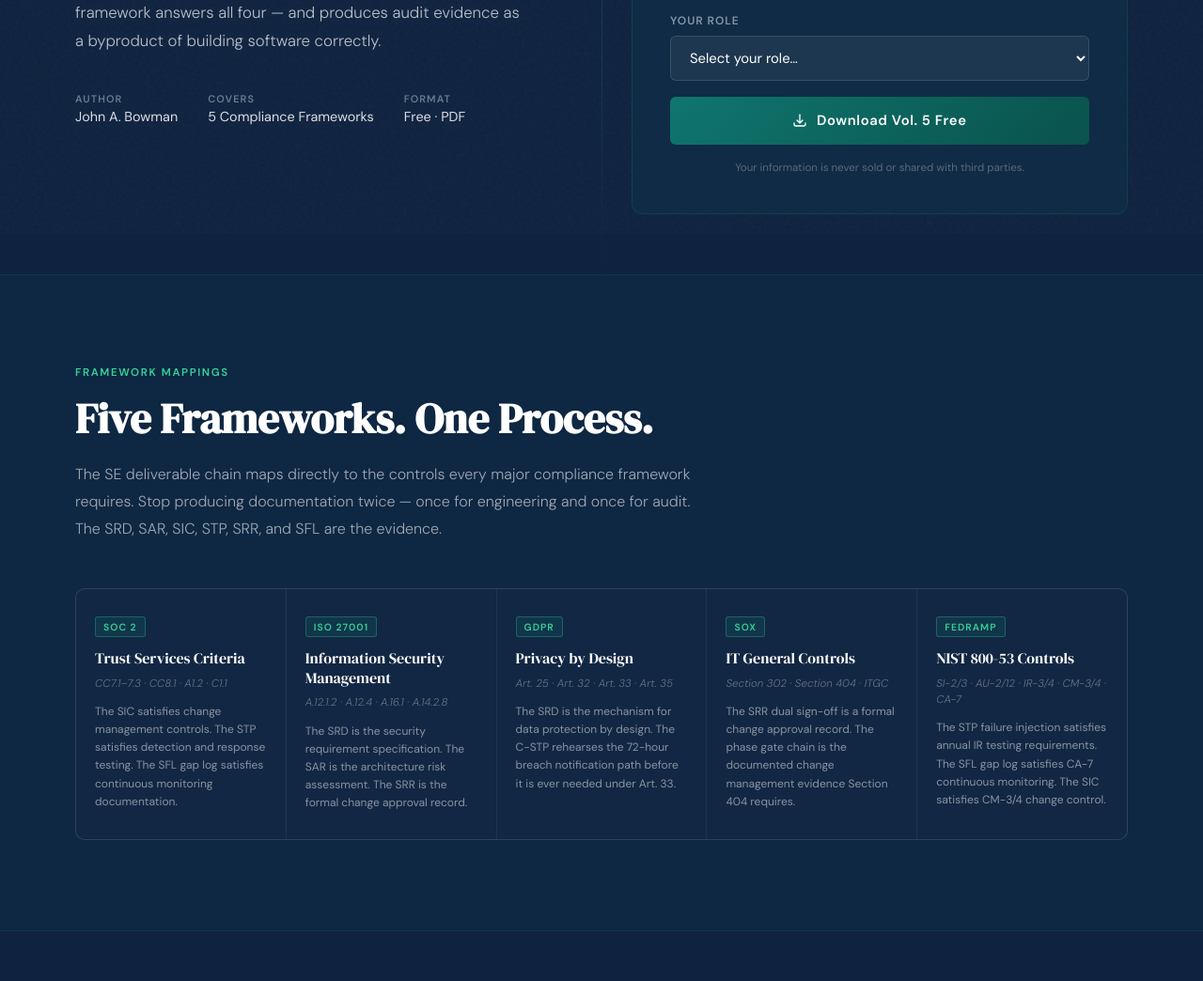
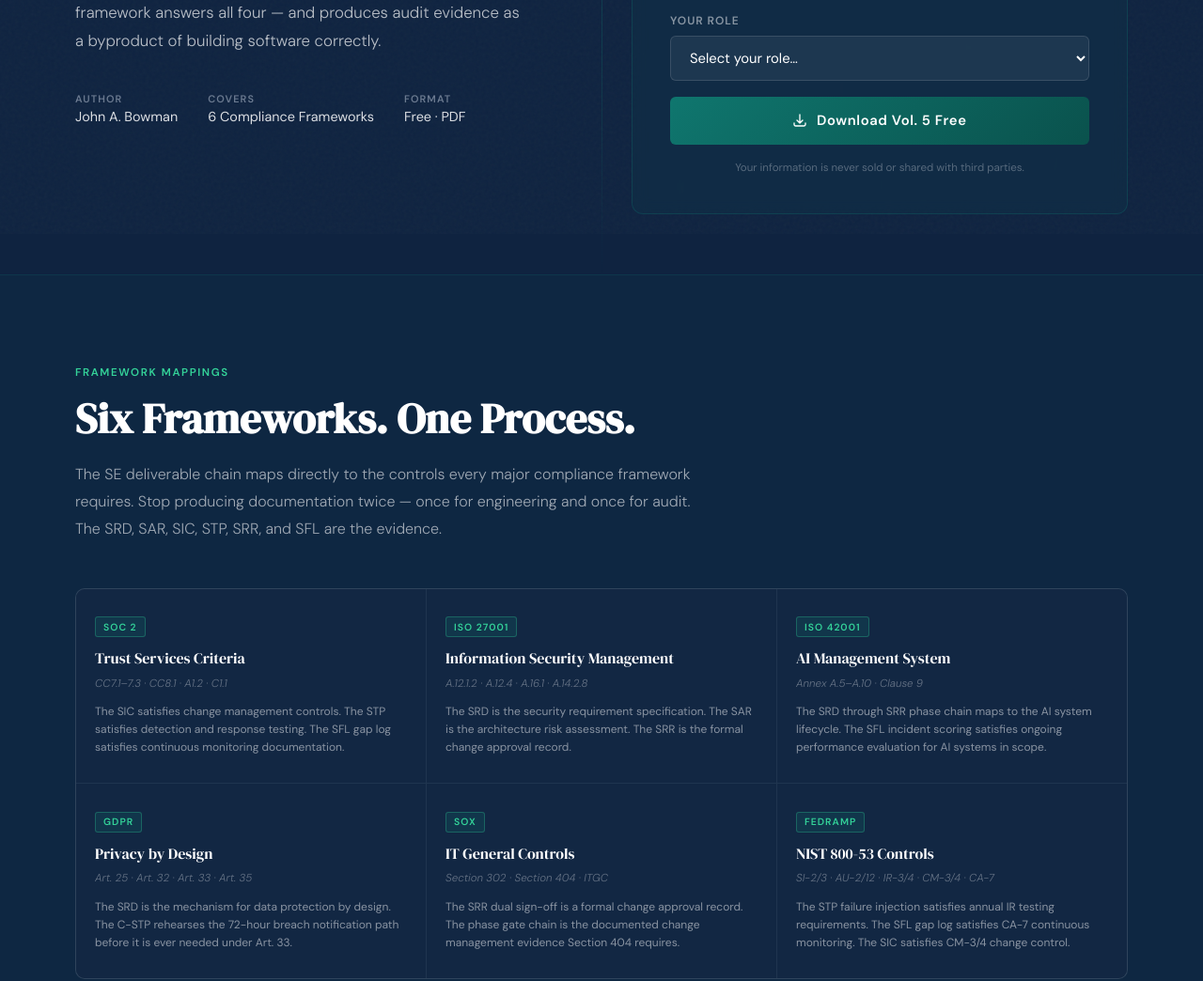
Before and after one commit to dooohhead/supportability-engineering-site, a plain HTML site: page vol5.html in a window 1280 px wide. Shown: the part 551-1595 px from the top of the page at 94% size. Drawn offline with Linux system fonts and the light colour scheme.

Commit message:
Updated vol5 templates & vol5.html & readme

```diff
--- a/vol5.html
+++ b/vol5.html
@@ -4,7 +4,7 @@
 <meta charset="UTF-8" />
 <meta name="viewport" content="width=device-width, initial-scale=1.0" />
 <title>Supportability Engineering — Compliance by Design</title>
-<meta name="description" content="SOC 2, ISO 27001, GDPR, SOX, FedRAMP — the SE framework maps to every major compliance standard and produces audit evidence as a byproduct of building correctly. Free white paper by John A. Bowman." />
+<meta name="description" content="SOC 2, ISO 27001, ISO 42001, GDPR, SOX, FedRAMP — the SE framework maps to every major compliance standard and produces audit evidence as a byproduct of building correctly. Free white paper by John A. Bowman." />
 <link rel="preconnect" href="https://fonts.googleapis.com" />
 <link rel="preconnect" href="https://fonts.gstatic.com" crossorigin />
 <link href="https://fonts.googleapis.com/css2?family=DM+Serif+Display:ital@0;1&family=DM+Sans:ital,opsz,wght@0,9..40,300;0,9..40,400;0,9..40,500;0,9..40,600;1,9..40,300&display=swap" rel="stylesheet" />
@@ -62,7 +62,7 @@ nav { position: fixed; top: 0; left: 0; right: 0; z-index: 100; display: flex; a
 .section-label { font-size: 0.72rem; font-weight: 600; letter-spacing: 0.14em; text-transform: uppercase; color: var(--green3); margin-bottom: 1rem; }
 .section-title { font-family: 'DM Serif Display', serif; font-size: clamp(2rem, 3.5vw, 3rem); line-height: 1.15; margin-bottom: 1.25rem; }
 .section-body { font-size: 1rem; line-height: 1.8; color: rgba(255,255,255,0.6); font-weight: 300; max-width: 680px; margin-bottom: 3rem; }
-.frameworks-grid { display: grid; grid-template-columns: repeat(5, 1fr); gap: 1px; background: rgba(255,255,255,0.07); border: 1px solid rgba(255,255,255,0.07); border-radius: 10px; overflow: hidden; }
+.frameworks-grid { display: grid; grid-template-columns: repeat(3, 1fr); gap: 1px; background: rgba(255,255,255,0.07); border: 1px solid rgba(255,255,255,0.07); border-radius: 10px; overflow: hidden; }
 .framework-card { background: rgba(15,35,64,0.8); padding: 1.75rem 1.25rem; transition: background 0.2s; }
 .framework-card:hover { background: rgba(15,118,110,0.12); }
 .framework-badge { display: inline-block; font-size: 0.65rem; font-weight: 800; letter-spacing: 0.1em; text-transform: uppercase; background: rgba(15,118,110,0.2); border: 1px solid rgba(52,211,153,0.3); color: var(--green3); border-radius: 3px; padding: 0.2rem 0.5rem; margin-bottom: 0.75rem; }
@@ -113,7 +113,7 @@ footer p { font-size: 0.75rem; color: rgba(255,255,255,0.25); }
 .anim { opacity: 0; animation: fadeUp 0.7s ease forwards; }
 .anim-1 { animation-delay: 0.1s; } .anim-2 { animation-delay: 0.25s; }
 .anim-3 { animation-delay: 0.4s; } .anim-4 { animation-delay: 0.55s; }
-@media (max-width: 1100px) { .frameworks-grid { grid-template-columns: repeat(3, 1fr); } }
+@media (max-width: 1100px) { .frameworks-grid { grid-template-columns: repeat(2, 1fr); } }
 @media (max-width: 900px) {
 .hero, .section-convergence { grid-template-columns: 1fr; padding-top: 7rem; gap: 3rem; }
 .hero::before { display: none; }
@@ -135,7 +135,6 @@ footer p { font-size: 0.75rem; color: rgba(255,255,255,0.25); }
 <div class="nav-brand">Supportability <span>Engineering</span></div>
 <a href="#download" class="nav-cta">Get the Paper</a>
 </nav>
-
 <section class="hero">
 <div class="hero-left">
 <div class="hero-eyebrow anim anim-1">Vol. 5 of 5 · White Paper · 2026</div>
@@ -148,15 +147,14 @@ footer p { font-size: 0.75rem; color: rgba(255,255,255,0.25); }
 </p>
 <div class="hero-meta anim anim-4">
 <div class="meta-item"><span class="meta-label">Author</span><span class="meta-value">John A. Bowman</span></div>
-      <div class="meta-item"><span class="meta-label">Covers</span><span class="meta-value">5 Compliance Frameworks</span></div>
+<div class="meta-item"><span class="meta-label">Covers</span><span class="meta-value">6 Compliance Frameworks</span></div>
 <div class="meta-item"><span class="meta-label">Format</span><span class="meta-value">Free · PDF</span></div>
 </div>
 </div>
-
 <div id="download" class="form-card anim anim-3">
 <div id="form-content">
 <h2 class="form-card-title">Download Vol. 5 Free</h2>
-      <p class="form-card-sub">Compliance by Design — the SE framework mapped to SOC 2, ISO 27001, GDPR, SOX, and FedRAMP. Stop running two parallel processes. Build once, comply continuously.</p>
+<p class="form-card-sub">Compliance by Design — the SE framework mapped to SOC 2, ISO 27001, ISO 42001, GDPR, SOX, and FedRAMP. Stop running two parallel processes. Build once, comply continuously.</p>
 <form id="lead-form" novalidate>
 <div class="form-row">
 <div class="form-group"><label for="fname">First Name</label><input type="text" id="fname" placeholder="Jane" required /></div>
@@ -202,11 +200,11 @@ footer p { font-size: 0.75rem; color: rgba(255,255,255,0.25); }
 </div>
 </section>
 
-<!-- FIVE FRAMEWORKS -->
+<!-- SIX FRAMEWORKS -->
 <div class="section-frameworks">
 <div class="section-frameworks-inner">
 <p class="section-label">Framework Mappings</p>
-    <h2 class="section-title">Five Frameworks. One Process.</h2>
+<h2 class="section-title">Six Frameworks. One Process.</h2>
 <p class="section-body">The SE deliverable chain maps directly to the controls every major compliance framework requires. Stop producing documentation twice — once for engineering and once for audit. The SRD, SAR, SIC, STP, SRR, and SFL are the evidence.</p>
 <div class="frameworks-grid">
 <div class="framework-card">
@@ -220,6 +218,12 @@ footer p { font-size: 0.75rem; color: rgba(255,255,255,0.25); }
 <div class="framework-title">Information Security Management</div>
 <div class="framework-controls">A.12.1.2 · A.12.4 · A.16.1 · A.14.2.8</div>
 <div class="framework-mapping">The SRD is the security requirement specification. The SAR is the architecture risk assessment. The SRR is the formal change approval record.</div>
+</div>
+<div class="framework-card">
+<div class="framework-badge">ISO 42001</div>
+<div class="framework-title">AI Management System</div>
+<div class="framework-controls">Annex A.5–A.10 · Clause 9</div>
+<div class="framework-mapping">The SRD through SRR phase chain maps to the AI system lifecycle. The SFL incident scoring satisfies ongoing performance evaluation for AI systems in scope.</div>
 </div>
 <div class="framework-card">
 <div class="framework-badge">GDPR</div>
@@ -301,6 +305,11 @@ footer p { font-size: 0.75rem; color: rgba(255,255,255,0.25); }
 <div class="scope-desc">Data classification, audit log standards, and evidence confirmation at release. Add C-STP if 72-hour breach notification applies.</div>
 </div>
 <div class="scope-card">
+<div class="scope-card-header"><div class="scope-dot" style="background:#a78bfa;"></div><div class="scope-title">AI system in scope</div></div>
+<div class="scope-extensions">C-SRD + C-SAR + C-SIC + C-SRR</div>
+<div class="scope-desc">AI impact assessment trigger, data flow mapping for training and inference data, and AIMS readiness confirmation before go-live. Pairs with Vol. 2 for AI-specific failure modes.</div>
+</div>
+<div class="scope-card">
 <div class="scope-card-header"><div class="scope-dot" style="background:#fb923c;"></div><div class="scope-title">Financial reporting systems</div></div>
 <div class="scope-extensions">C-SRD + C-SRR (3-signature)</div>
 <div class="scope-desc">SOX change management evidence. SRR requires three signatures: engineering lead, support lead, and financial controls owner.</div>
@@ -349,7 +358,8 @@ footer p { font-size: 0.75rem; color: rgba(255,255,255,0.25); }
 <div class="about-tags">
 <span class="tag">Compliance by Design</span><span class="tag">SOC 2</span>
 <span class="tag">GDPR</span><span class="tag">FedRAMP</span>
-      <span class="tag">ISO 27001</span><span class="tag">Shift Left</span>
+<span class="tag">ISO 27001</span><span class="tag">ISO 42001</span>
+<span class="tag">Shift Left</span>
 <span class="tag">Support Engineering</span>
 </div>
 </div>
```
Also changed, not shown: README.md, 1 other file. Lines whose indentation alone changed are shown as unchanged.
